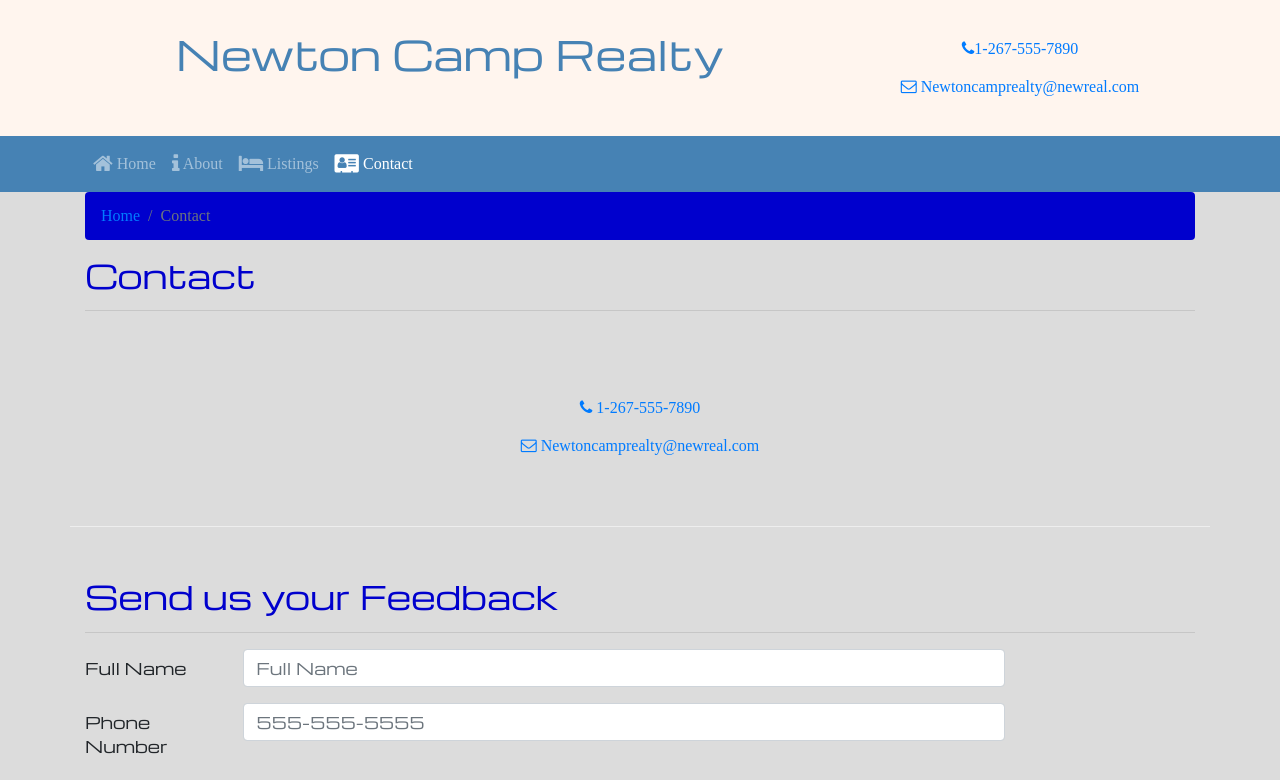
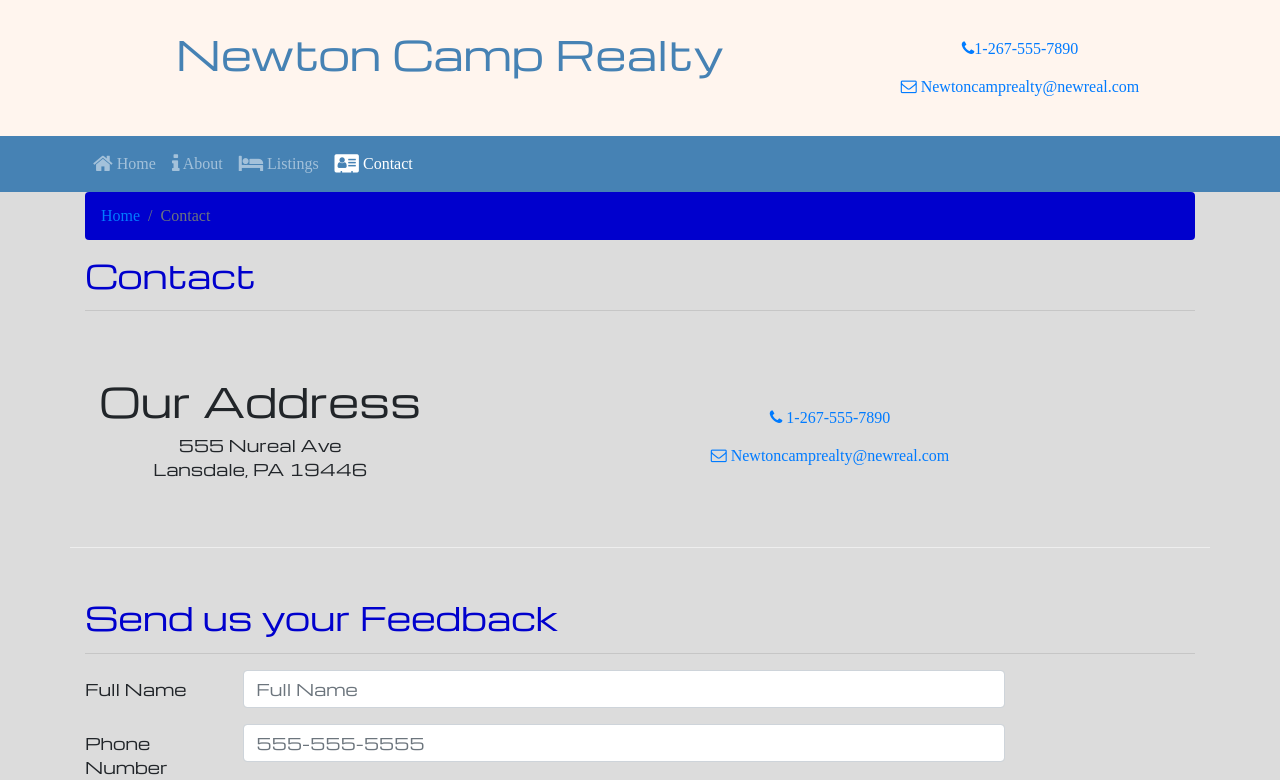
Before and after one commit to rickyw85/NewtonCampRealtyReact, a React (Create React App) app: page /contactus in a window 1280 px wide. Shown: the top 780 px of the page. Built offline with nearby package versions, Linux system fonts and the light colour scheme.

Commit message:
fourth commit

```diff
--- a/src/components/ContactComponent.js
+++ b/src/components/ContactComponent.js
@@ -104,6 +104,13 @@ class Contact extends Component {
                 </div>
 
                 <div className="row row-content align-items-center text-center">
+                    <div className="col-sm-4">
+                        <h1>Our Address</h1>
+                        <address>
+                            555 Nureal Ave<br />
+                            Lansdale, PA 19446
+                        </address>
+                    </div>
                     <div className="col">
                         <a role="button" className="btn btn-link" href="tel:+12675557890"><i className="fa fa-phone" /> 1-267-555-7890</a><br />
                         <a role="button" className="btn btn-link" href="mailto:Newtoncamprealty@newreal.com"><i className="fa fa-envelope-o" /> Newtoncamprealty@newreal.com</a>
```
